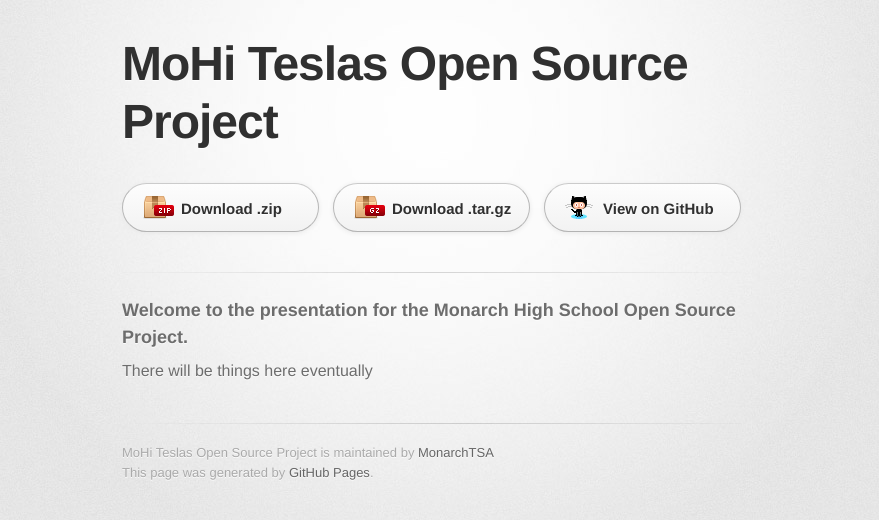
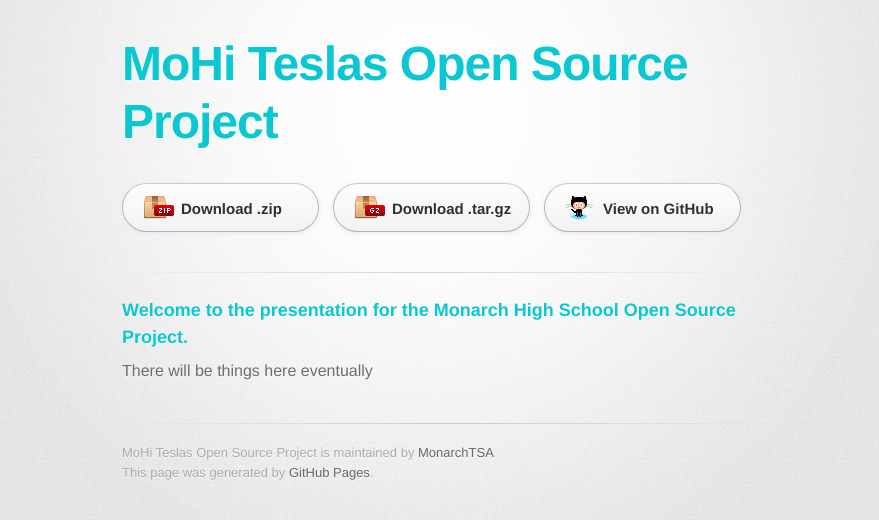
Before and after one commit to MonarchTSA/OpenSourceProject2015, a plain HTML site: page index.html in a window 1280 px wide. Shown: the whole page, without its empty margins (208-1087 px from the left). Drawn offline with Linux system fonts and the light colour scheme; a web font is replaced by a local one.

Commit message:
Update stylesheet.css

```diff
--- a/stylesheets/stylesheet.css
+++ b/stylesheets/stylesheet.css
@@ -72,7 +72,7 @@
   font-family: 'Chivo', 'Helvetica Neue', Helvetica, Arial, serif;
   font-size: 48px; font-weight: 900;
   line-height: 1.2;
-  color: #303030;
+  color: #0ac7d1;
   letter-spacing: -1px;
 }
 
@@ -248,14 +248,14 @@
   margin-bottom: 8px;
   font-size: 22px;
   font-weight: bold;
-  color: ##0ac7d1;
+  color: #0ac7d1;
 }
 
 h3 {
   margin-bottom: 8px;
   font-size: 18px;
   font-weight: bold;
-  color: ##0ac7d1;
+  color: #0ac7d1;
 }
 
 h4 {
```
